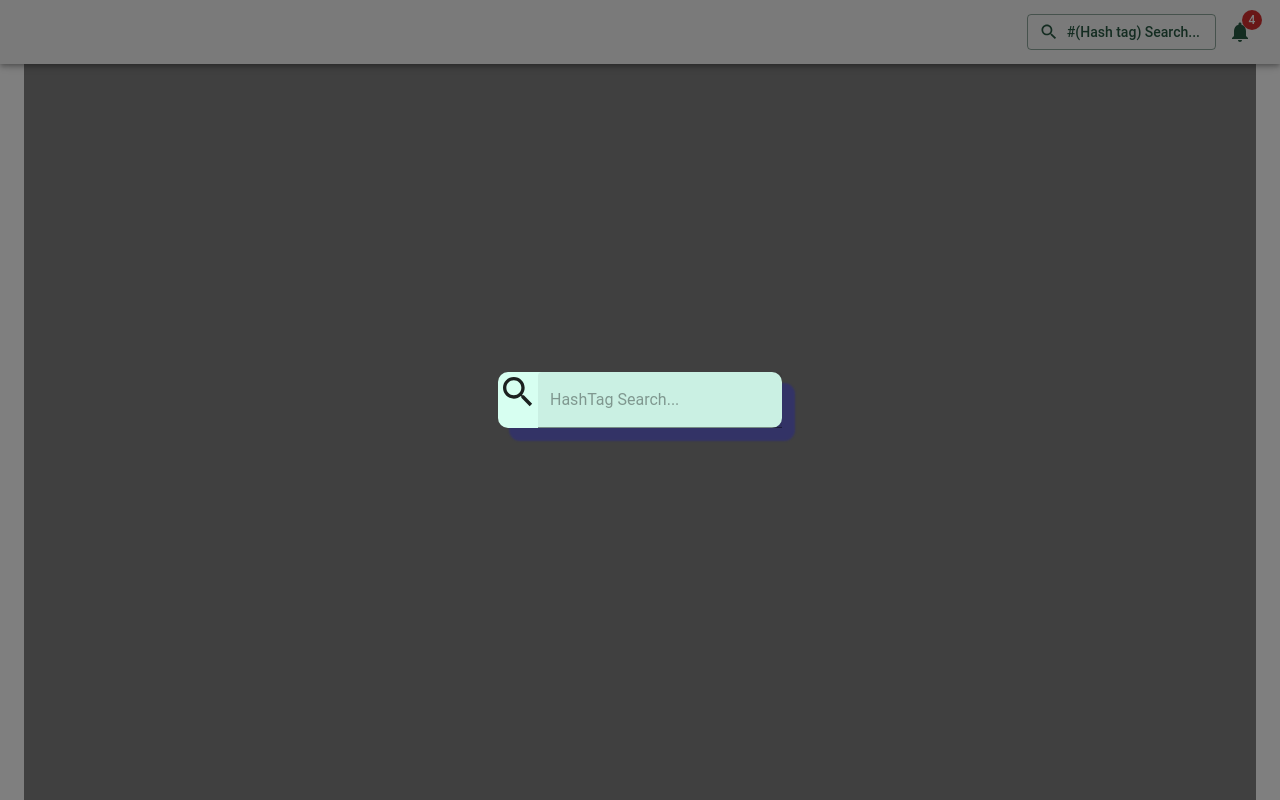
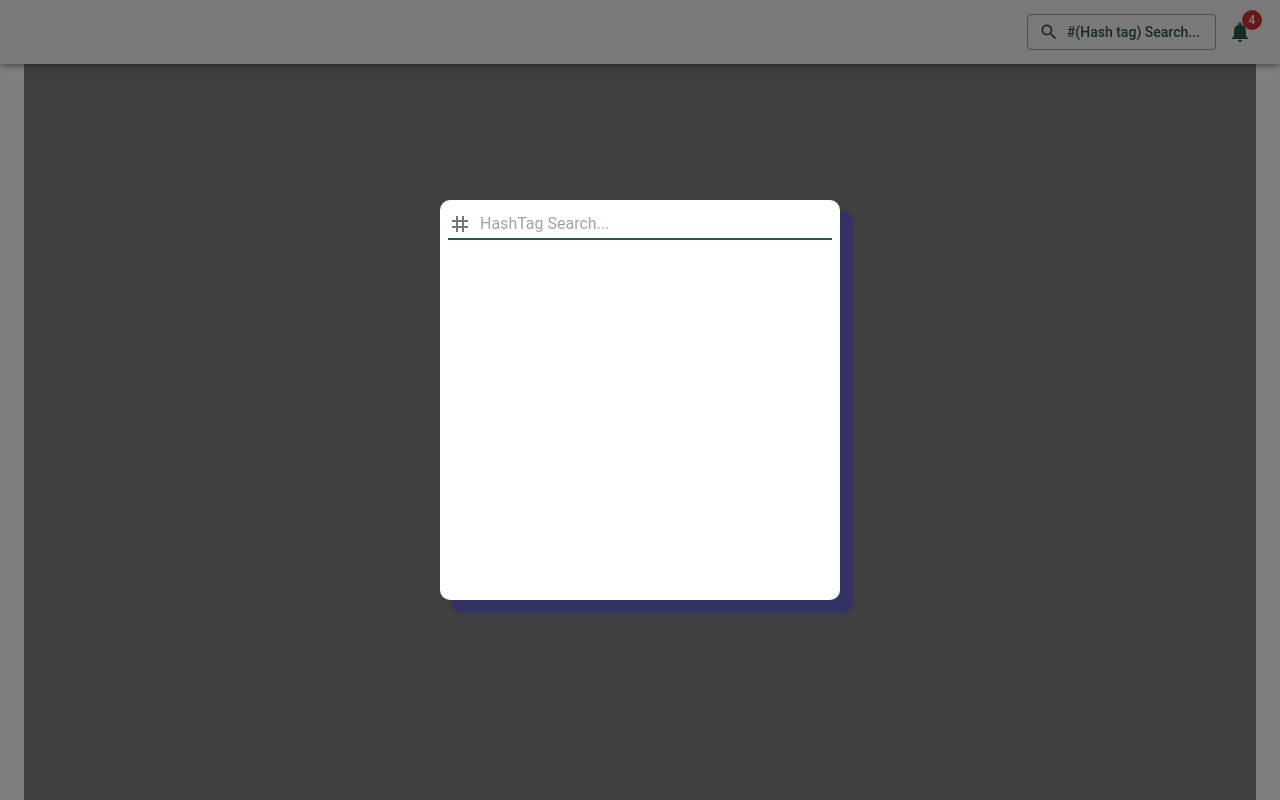
Before and after one commit to hwanju1596/Our-s-data, a Next.js app in the folder our-s-data/: page / in a window 1280 px wide. Both pictures are taken after a click on the button "#(Hash tag) Search...". Shown: the top 800 px of the page. Built offline with nearby package versions, Linux system fonts and the light colour scheme.

Commit message:
# Header-UI 1. Notification ZIndex 수정. 2. Search Box에서 검색 뒤에 색이 어둡게 나오는 거 수정. 3. Search Box에 Start Icon (#) 추가.

```diff
--- a/our-s-data/pages/layout/header.tsx
+++ b/our-s-data/pages/layout/header.tsx
@@ -1,5 +1,6 @@
 import React from "react";
 import SearchIcon from "@mui/icons-material/Search";
+import TagIcon from "@mui/icons-material/Tag";
 import {
   Button,
   IconButton,
@@ -9,16 +10,17 @@ import {
   Badge,
   AppBar,
   Modal,
-  Typography,
   styled,
   TextField,
+  InputAdornment,
 } from "@mui/material";
 import Toolbar from "@mui/material/Toolbar";
 import NotificationsIcon from "@mui/icons-material/Notifications";
 
 const SearchBoxStyle = styled(Box)(
   ({ theme }) => `
-    background-color:${theme.palette.primary.light};
+    // background-color:${theme.palette.primary.main};
+    background-color: white;
     border-radius: 10px;
     top: 50%;
     left: 50%;
@@ -26,17 +28,35 @@ const SearchBoxStyle = styled(Box)(
     transform: translate(-50%, -50%);
     box-shadow: 12px 12px 2px 1px rgba(0, 0, 255, .2);
     border: "2px solid #000";
-`);
 
-const SearchBox = () =>
-{
-  return(
+    // 임시로 생성 모바일, 데스크탑 나눌 예정
+    width: 400px;
+    height: 400px;
+`
+);
+
+const SearchBox = () => {
+  return (
     <>
-      <SearchIcon sx={{ fontSize: 40 }}/>
-      <TextField   id="filled-hidden-label-normal" placeholder="HashTag Search..." hiddenLabel variant="filled"/>
+      <Box sx={{ display: "flex", alignItems: "flex-end" }}>
+        <TextField
+          autoFocus
+          sx={{m: 1}}
+          fullWidth
+          placeholder="HashTag Search..."
+          InputProps={{
+            startAdornment: (
+              <InputAdornment position="start">
+                <TagIcon />
+              </InputAdornment>
+            ),
+          }}
+          variant="standard"
+        />
+      </Box>
     </>
   );
-}
+};
 
 const SearchBoxOpenButton = () => {
   const [searchModalOpen, setSearchModalOpen] = React.useState(false);
@@ -63,7 +83,7 @@ const SearchBoxOpenButton = () => {
       >
         <Fade in={searchModalOpen}>
           <SearchBoxStyle>
-            <SearchBox/>
+            <SearchBox />
           </SearchBoxStyle>
         </Fade>
       </Modal>
@@ -96,10 +116,11 @@ const NotificationsButton = () => {
         anchorEl={anchorEl}
         placement="bottom-end"
         transition
+        sx={{zIndex: 5000}}
       >
         {({ TransitionProps }) => (
           <Fade {...TransitionProps} timeout={350}>
-            <Box sx={{ border: 1, p: 1, bgcolor: "primary" }}>
+            <Box sx={{ border: 1, p: 1, bgcolor: "primary",  backgroundColor: 'primary.dark', width:200, height: 200}}>
               The content of the Popper.
             </Box>
           </Fade>
```
